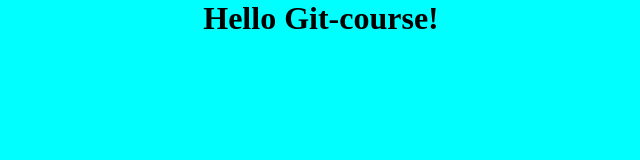
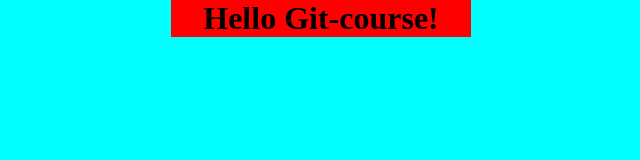
Before and after one commit to Dmitriy2711/git-course2, a plain HTML site: page index.html in a window 1280 px wide. Shown: the whole page, without its empty margins (319-959 px from the left). Drawn offline with Linux system fonts and the light colour scheme.

Commit message:
change style.css file

```diff
--- a/style.css
+++ b/style.css
@@ -3,5 +3,8 @@
     padding: 0;
 }
 h1.zag-cos {
+    margin: auto;
+    width: 300px;
     text-align: center;
+    background: red;
 }
```
